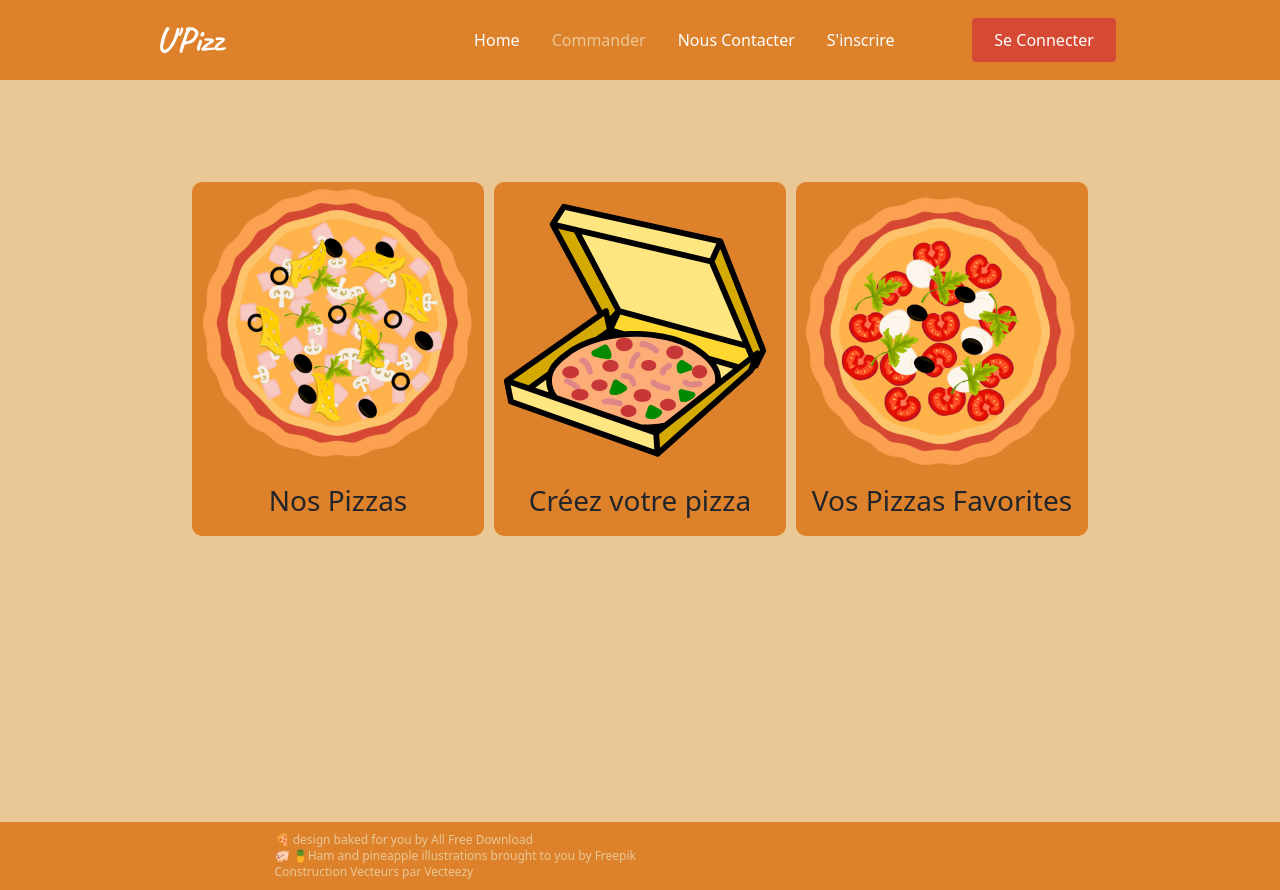
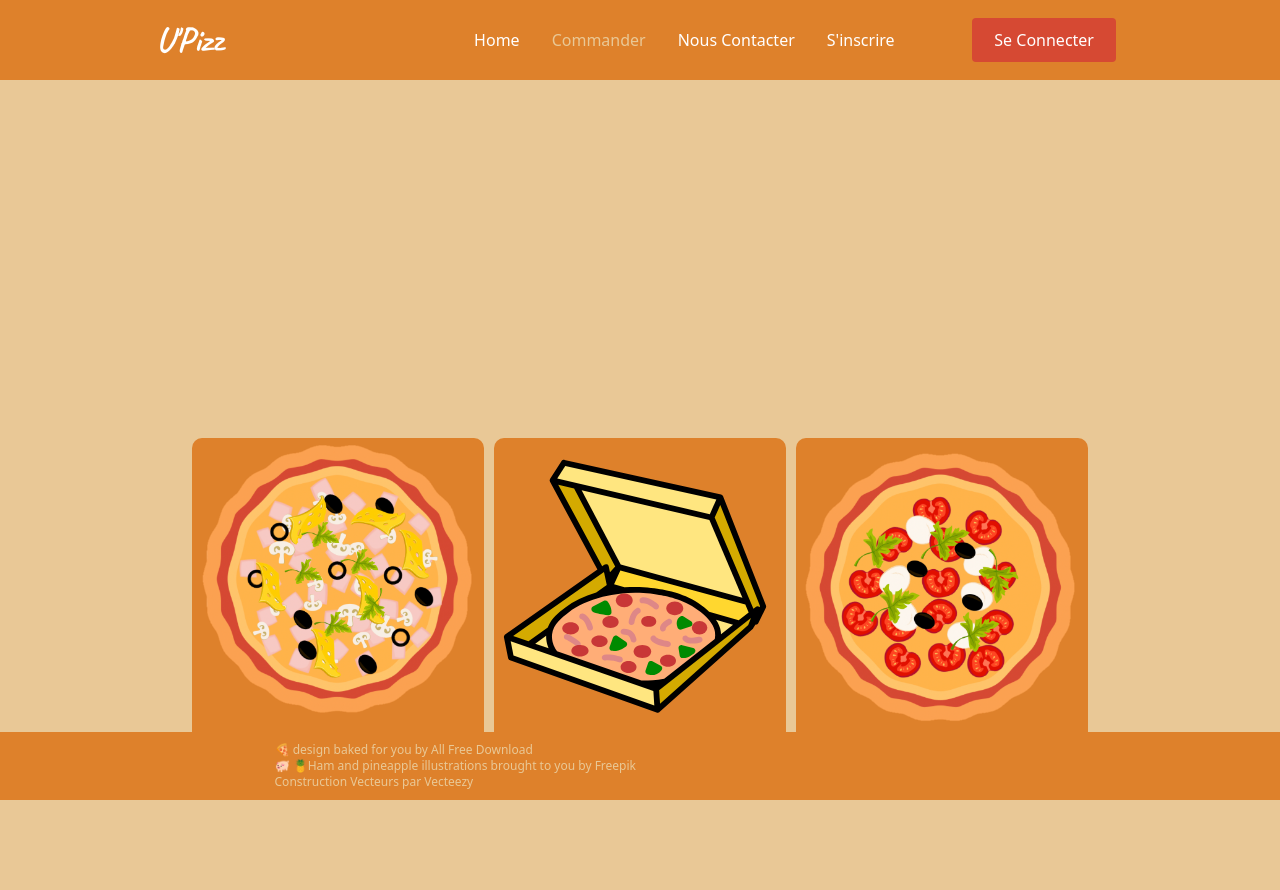
Before and after one commit to WildCodeSchool/lyon-js-react-march21-g1-p2, a React (Create React App) app: page /order in a window 1280 px wide. After the commit the page ends 822 px from the top, so only its background shows below. Built offline with nearby package versions, Linux system fonts and the light colour scheme; no server answers.

Commit message:
all pages are npw tablet responsive

```diff
--- a/src/App.css
+++ b/src/App.css
@@ -52,6 +52,7 @@ main {
   background-color: var(--header-footer-bg-color);
   padding: 10px;
   color: var(--primary-color);
+  bottom: 0;
 }
 
 html,
@@ -186,7 +187,7 @@ body,
 /* ************************* PIZZACOMPOSITION *************************  */
 .Card {
   display: flex;
-  max-width: 60vw;
+  width: 70vw;
   border-radius: 34px;
   box-shadow: 1px 1px 1px rgba(0, 0, 0, 0.15);
 }
@@ -295,7 +296,9 @@ body,
 }
 
 .workinprogress {
-  max-width: 100%;
+  margin: auto;
+  padding-top: 100px;
+  max-width: 80vw;
 }
 /* ************************* MEDIA QUERIES *************************  */
 @media screen and (min-width: 640px) {
@@ -334,6 +337,32 @@ body,
   .ingredientsList {
     overflow-x: visible;
     @apply flex flex-wrap justify-center;
+  }
+}
+
+/*  ***** TABLETS ***** */
+@media only screen and (min-device-width: 670px) and (max-device-width: 1024px) and (-webkit-min-device-pixel-ratio: 1) {
+  .ourpizzas {
+    padding-bottom: 100px;
+  }
+
+  .Card {
+    height: fit-content;
+    width: 80vw;
+  }
+  .cardfront {
+    margin-bottom: 0px;
+  }
+  .cardback {
+    height: fit-content;
+    width: fit-content;
+    margin-bottom: 0;
+  }
+  .footer {
+    margin-top: 1em;
+    position: fixed;
+    display: flex;
+    flex-direction: row;
   }
 }
 
--- a/src/components/UnderConstruction.js
+++ b/src/components/UnderConstruction.js
@@ -1,5 +1,5 @@
 import React from 'react';
-import underconstruction from '../assets/under-construction.jpg';
+import underconstruction from '../assets/under-construction.png';
 
 const UnderConstruction = () => {
   return (
--- a/src/screens/PredefinedFoodPage.js
+++ b/src/screens/PredefinedFoodPage.js
@@ -49,7 +49,7 @@ function PizzaRecipes() {
   ];
 
   return (
-    <div>
+    <div className="ourpizzas">
       <div className="m-6 font-bold text-4xl text-center">Nos Pizzas</div>
       <div className="Pizzacontainer">
         {pizzaList.map((pizza) => (
--- a/src/screens/order.css
+++ b/src/screens/order.css
@@ -41,3 +41,9 @@
     margin-bottom: 10px;
   }
 }
+
+@media only screen and (min-device-width: 670px) and (max-device-width: 1024px) and (-webkit-min-device-pixel-ratio: 1) {
+  .orderContainer {
+    padding-top: 20%;
+  }
+}
```
Also changed, not shown: src/assets/under-construction.png (added).
